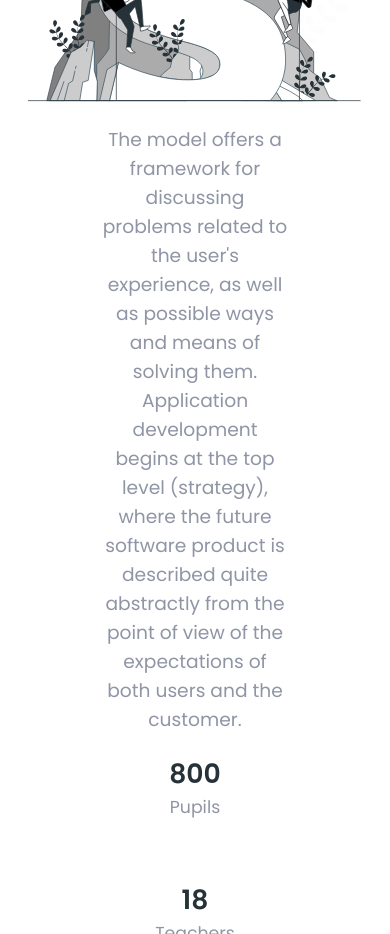
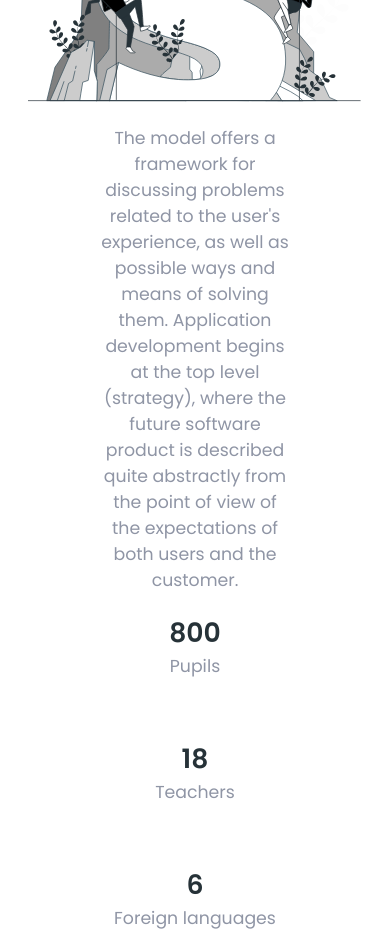
Before and after one commit to DanyaCorneum/Britlex, a plain HTML site: page index.html in a window 390 px wide. Shown: the part 4100-5034 px from the top of the page. Drawn offline with Linux system fonts and the light colour scheme.

Commit message:
minor changes

```diff
--- a/styles/about-us.css
+++ b/styles/about-us.css
@@ -98,4 +98,7 @@
     grid-template-areas: "one" "two" "three";
     grid-gap: 60px;
   }
+  .about-us-inner p {
+    font-size: 13pt;
+  }
 }
```
